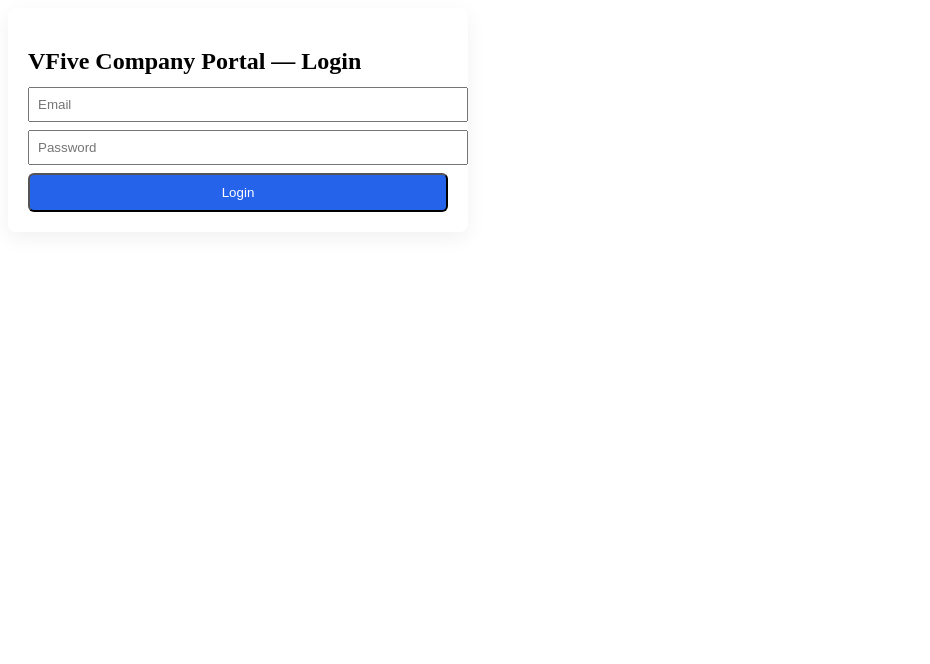
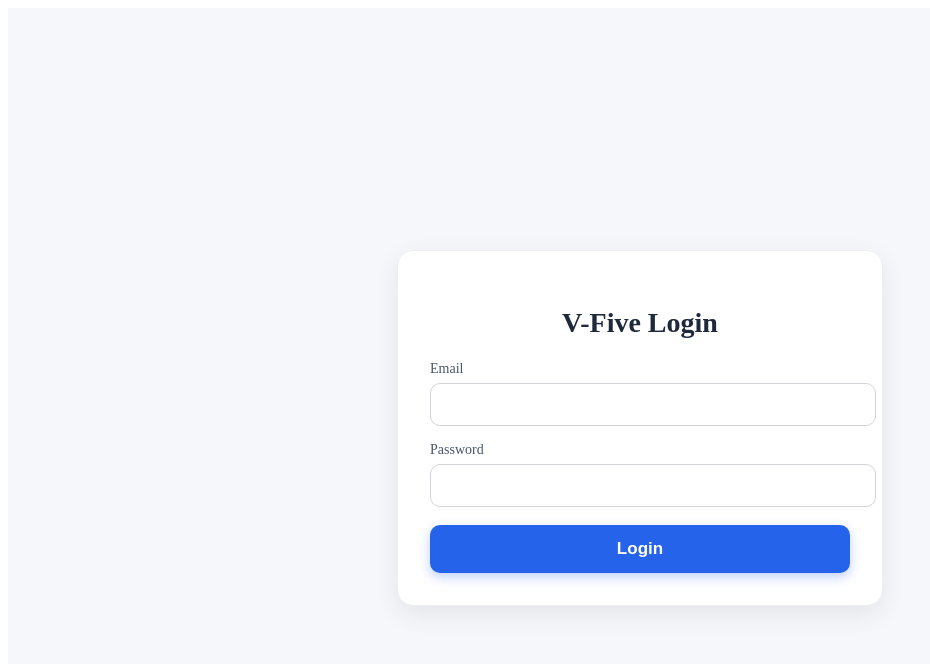
Before and after one commit to Rohithkumar-3/order-portal, a Next.js app: page / in a window 1280 px wide. Shown: the top 664 px of the page, without its empty margins (0-930 px from the left). Built offline with nearby package versions, Linux system fonts and the light colour scheme; no server answers.

Commit message:
Update index.js

```diff
--- a/pages/index.js
+++ b/pages/index.js
@@ -1,94 +1,154 @@
-import { useState } from 'react'
-import { createClient } from '@supabase/supabase-js'
-import { useRouter } from 'next/router'
+import { useState } from "react";
+import { createClient } from "@supabase/supabase-js";
+import { useRouter } from "next/router";
 
 const supabase = createClient(
   process.env.NEXT_PUBLIC_SUPABASE_URL,
   process.env.NEXT_PUBLIC_SUPABASE_ANON_KEY
-)
+);
 
 export default function Home() {
-  const [email, setEmail] = useState('')
-  const [password, setPassword] = useState('')
-  const router = useRouter()
+  const router = useRouter();
 
-  async function loginOnly(e) {
-    e.preventDefault()
+  const [email, setEmail] = useState("");
+  const [password, setPassword] = useState("");
+  const [msg, setMsg] = useState("");
 
-    // Allowed email list
-    const allowedEmails = [
-      "dist1@vfive.com",
-      "dist2@vfive.com",
-      "manu@vfive.com"
-    ]
+  async function login(e) {
+    e.preventDefault();
 
-    // Block if email not allowed
-    if (!allowedEmails.includes(email)) {
-      alert("Access Denied: You are not authorized.")
-      return
-    }
-
-    // LOGIN ONLY – NO SIGNUP
     const { data, error } = await supabase.auth.signInWithPassword({
       email,
-      password
-    })
+      password,
+    });
 
-    if (error) {
-      alert("Incorrect password")
-      return
-    }
+    if (error) return setMsg(error.message);
 
-    // Redirect based on email
-    if (email === "manu@vfive.com") {
-      router.push("/manufacturer")
+    // Redirect based on role
+    const lower = email.toLowerCase();
+
+    if (lower === "manu@vfive.com") {
+      router.push("/manufacturer");
+    } else if (
+      lower === "dist1@vfive.com" ||
+      lower === "dist2@vfive.com"
+    ) {
+      router.push("/distributor");
     } else {
-      router.push("/distributor")
+      setMsg("Unauthorized login.");
     }
   }
 
   return (
-    <div className="min-h-screen flex items-center justify-center bg-gray-100 p-4">
-      <form
-        onSubmit={loginOnly}
+    <div
       style={{
-          maxWidth: 420,
-          width: "100%",
-          background: "#fff",
+        minHeight: "100vh",
+        display: "flex",
+        justifyContent: "center",
+        alignItems: "center",
+        background: "#f5f7fb",
         padding: 20,
-          borderRadius: 8,
-          boxShadow: "0 6px 20px rgba(0,0,0,0.06)"
       }}
     >
-        <h2 style={{ marginBottom: 12 }}>VFive Company Portal — Login</h2>
+      <form
+        onSubmit={login}
+        style={{
+          width: "100%",
+          maxWidth: 420,
+          background: "#fff",
+          padding: 32,
+          borderRadius: 16,
+          boxShadow: "0 8px 24px rgba(0,0,0,0.08)",
+          border: "1px solid #eee",
+        }}
+      >
+        <h2
+          style={{
+            fontSize: 28,
+            fontWeight: 700,
+            textAlign: "center",
+            marginBottom: 20,
+            color: "#1e293b",
+          }}
+        >
+          V-Five Login
+        </h2>
 
+        <div style={{ marginBottom: 14 }}>
+          <label
+            style={{ fontSize: 14, fontWeight: 500, color: "#475569" }}
+          >
+            Email
+          </label>
           <input
-          placeholder="Email"
+            type="email"
             value={email}
             onChange={(e) => setEmail(e.target.value)}
-          style={{ width: "100%", padding: 8, marginBottom: 8 }}
+            required
+            style={{
+              width: "100%",
+              padding: 12,
+              marginTop: 6,
+              borderRadius: 10,
+              border: "1px solid #d1d5db",
+              fontSize: 15,
+            }}
           />
+        </div>
 
+        <div style={{ marginBottom: 18 }}>
+          <label
+            style={{ fontSize: 14, fontWeight: 500, color: "#475569" }}
+          >
+            Password
+          </label>
           <input
             type="password"
-          placeholder="Password"
             value={password}
             onChange={(e) => setPassword(e.target.value)}
-          style={{ width: "100%", padding: 8, marginBottom: 8 }}
+            required
+            style={{
+              width: "100%",
+              padding: 12,
+              marginTop: 6,
+              borderRadius: 10,
+              border: "1px solid #d1d5db",
+              fontSize: 15,
+            }}
           />
+        </div>
 
         <button
+          type="submit"
           style={{
             width: "100%",
-            padding: 10,
+            padding: 14,
             background: "#2563eb",
             color: "#fff",
-            borderRadius: 6
+            borderRadius: 10,
+            fontWeight: 600,
+            fontSize: 17,
+            border: "none",
+            cursor: "pointer",
+            boxShadow: "0 4px 12px rgba(37,99,235,0.3)",
           }}
         >
           Login
         </button>
+
+        {msg && (
+          <p
+            style={{
+              marginTop: 12,
+              textAlign: "center",
+              color: "red",
+              fontSize: 14,
+            }}
+          >
+            {msg}
+          </p>
+        )}
       </form>
     </div>
-  )
+  );
 }
```
Lines whose indentation alone changed are shown as unchanged.
